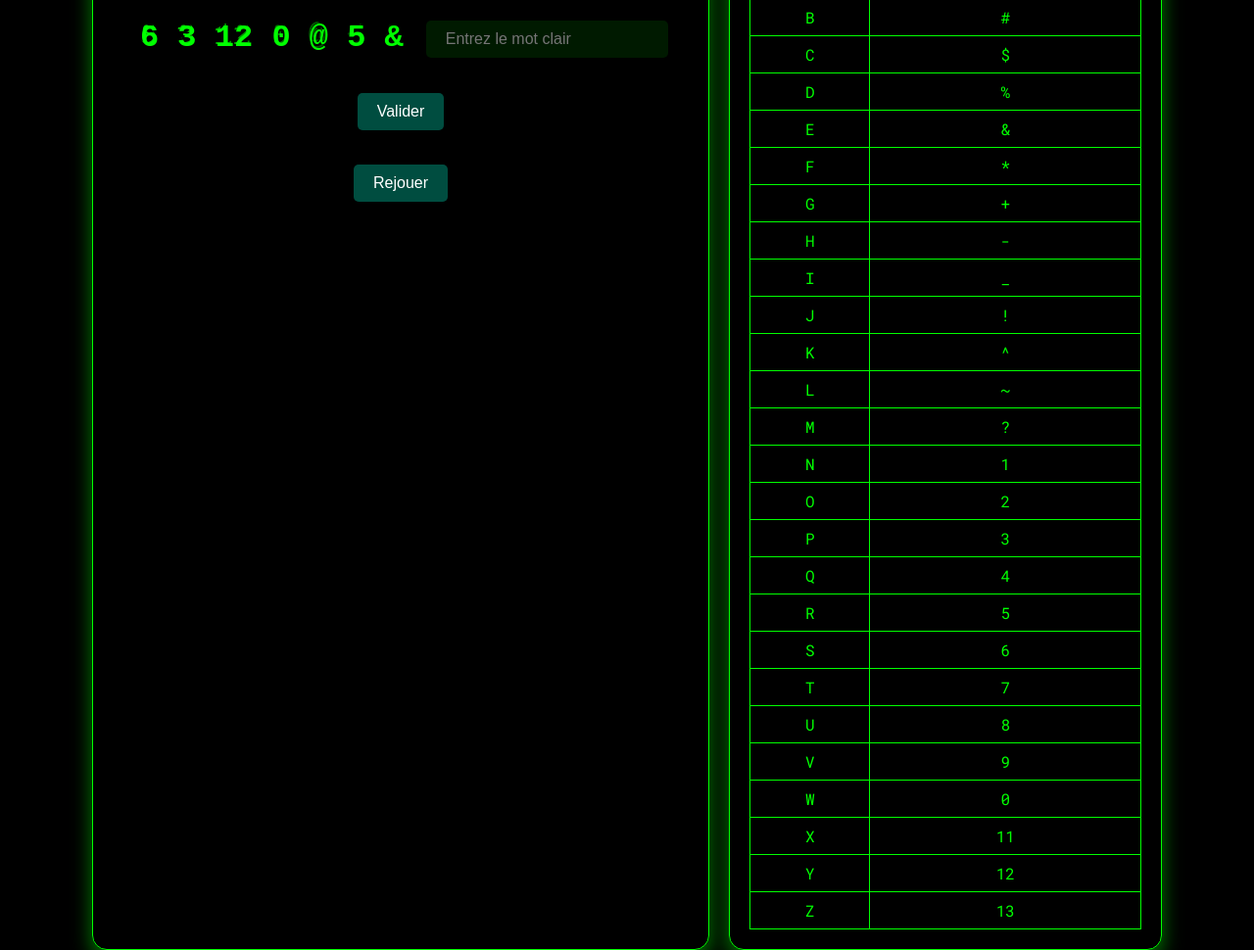
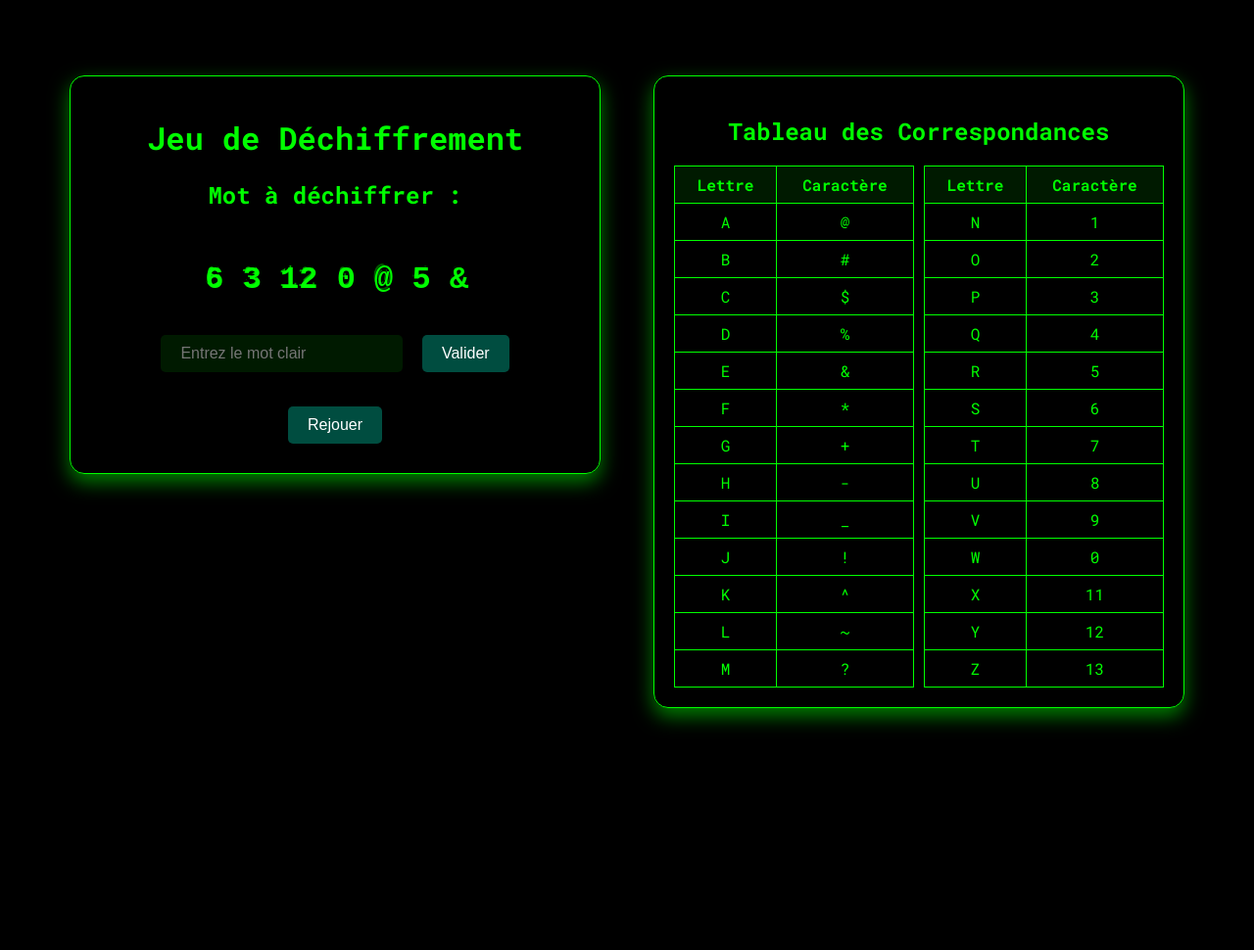
Before and after one commit to LucasMoRAW/cybersecurity-games, a plain HTML site: page dechiffrage.html in a window 1280 px wide. Shown: the top 970 px of the page at 98% size. After the commit the page ends 800 px from the top, so only its background shows below. Drawn offline with Linux system fonts and the light colour scheme.

Commit message:
dechiffrage

```diff
--- a/dechiffrage.html
+++ b/dechiffrage.html
@@ -5,7 +5,6 @@
     <meta name="viewport" content="width=device-width, initial-scale=1.0">
     <title>Jeu de Déchiffrement</title>
     <style>
-        /* Thème cybersécurité */
         @import url('https://fonts.googleapis.com/css2?family=Roboto+Mono:wght@400;700&display=swap');
         body {
             font-family: 'Roboto Mono', monospace;
@@ -17,45 +16,53 @@
             flex-direction: column;
             align-items: center;
             justify-content: center;
-            height: 100vh;
-            overflow: hidden;
+            min-height: 100vh;
         }
 
         .container {
             display: flex;
             flex-wrap: wrap;
-            justify-content: center;
-            gap: 20px;
-            padding: 20px;
+            justify-content: space-around;
+            align-items: flex-start;
+            gap: 40px;
+            width: 90%;
             max-width: 1200px;
-            box-sizing: border-box;
         }
 
-        .game-container, .cipher-table {
+        .game-container, .cipher-container {
             background: rgba(0, 0, 0, 0.9);
             color: #0f0;
             border: 1px solid #00ff00;
             border-radius: 15px;
             padding: 20px;
-            text-align: center;
             box-shadow: 0px 8px 20px rgba(0, 255, 0, 0.5);
+            flex: 1;
+            max-width: 500px;
         }
 
         .game-container {
-            max-width: 600px;
-            flex: 1;
+            text-align: center;
+        }
+
+        .cipher-container {
+            text-align: center;
         }
 
         .cipher-table {
-            max-width: 400px;
-            flex: 1;
+            display: flex;
+            justify-content: space-between;
+            gap: 10px;
         }
 
         table {
             border-collapse: collapse;
-            margin: 0 auto;
             width: 100%;
             background: rgba(0, 0, 0, 0.8);
+        }
+
+        table {
+            flex: 1;
+            margin: 0 auto;
         }
 
         th, td {
@@ -125,6 +132,7 @@
 </head>
 <body>
     <div class="container">
+        <!-- Section Jeu -->
         <div class="game-container">
             <h1>Jeu de Déchiffrement</h1>
             <h2>Mot à déchiffrer :</h2>
@@ -134,17 +142,30 @@
             <p id="resultMessage" class="result"></p>
             <button onclick="resetGame()">Rejouer</button>
         </div>
+
+        <!-- Section Tableau -->
+        <div class="cipher-container">
+            <h2>Tableau des Correspondances</h2>
             <div class="cipher-table">
-            <h2>Tableau des Correspondances</h2>
                 <table>
                     <thead>
                         <tr>
                             <th>Lettre</th>
-                        <th>Caractère/Chiffre</th>
+                            <th>Caractère</th>
                         </tr>
                     </thead>
-                <tbody id="cipherTableBody"></tbody>
+                    <tbody id="cipherTableBody1"></tbody>
                 </table>
+                <table>
+                    <thead>
+                        <tr>
+                            <th>Lettre</th>
+                            <th>Caractère</th>
+                        </tr>
+                    </thead>
+                    <tbody id="cipherTableBody2"></tbody>
+                </table>
+            </div>
         </div>
     </div>
 
@@ -199,10 +220,17 @@
         }
 
         function populateCipherTable() {
-            const tableBody = document.getElementById("cipherTableBody");
-            tableBody.innerHTML = Object.entries(cipherMap).map(([letter, code]) =>
-                `<tr><td>${letter}</td><td>${code}</td></tr>`
-            ).join('');
+            const tableBody1 = document.getElementById("cipherTableBody1");
+            const tableBody2 = document.getElementById("cipherTableBody2");
+            const entries = Object.entries(cipherMap);
+
+            entries.slice(0, Math.ceil(entries.length / 2)).forEach(([letter, code]) => {
+                tableBody1.innerHTML += `<tr><td>${letter}</td><td>${code}</td></tr>`;
+            });
+
+            entries.slice(Math.ceil(entries.length / 2)).forEach(([letter, code]) => {
+                tableBody2.innerHTML += `<tr><td>${letter}</td><td>${code}</td></tr>`;
+            });
         }
 
         document.getElementById("wordToDecrypt").textContent = cipherWord;
```
Lines whose indentation alone changed are shown as unchanged.
